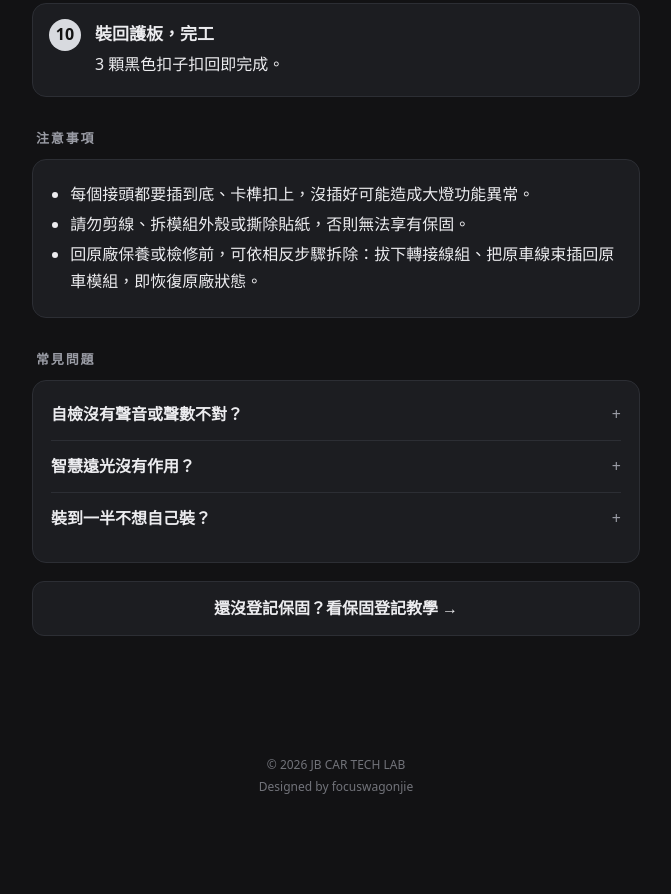
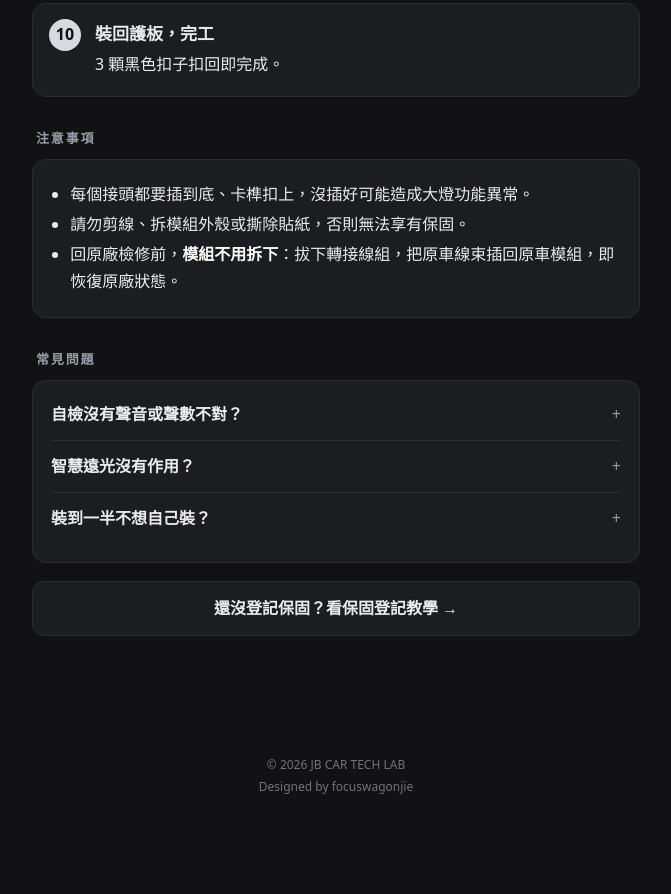
Before and after one commit to jbcartechlab/jbcartechlab.github.io, a plain HTML site: page install.html in a window 1280 px wide. Shown: the part 6176-7070 px from the top of the page, without its empty margins (304-975 px from the left). Drawn offline with Linux system fonts and the light colour scheme.

Commit message:
Add files via upload

```diff
--- a/install.html
+++ b/install.html
@@ -122,7 +122,7 @@
     <ul class="clean">
       <li>每個接頭都要插到底、卡榫扣上，沒插好可能造成大燈功能異常。</li>
       <li>請勿剪線、拆模組外殼或撕除貼紙，否則無法享有保固。</li>
-      <li>回原廠保養或檢修前，可依相反步驟拆除：拔下轉接線組、把原車線束插回原車模組，即恢復原廠狀態。</li>
+      <li>回原廠檢修前，<b>模組不用拆下</b>：拔下轉接線組，把原車線束插回原車模組，即恢復原廠狀態。</li>
     </ul>
   </div>
 
```
